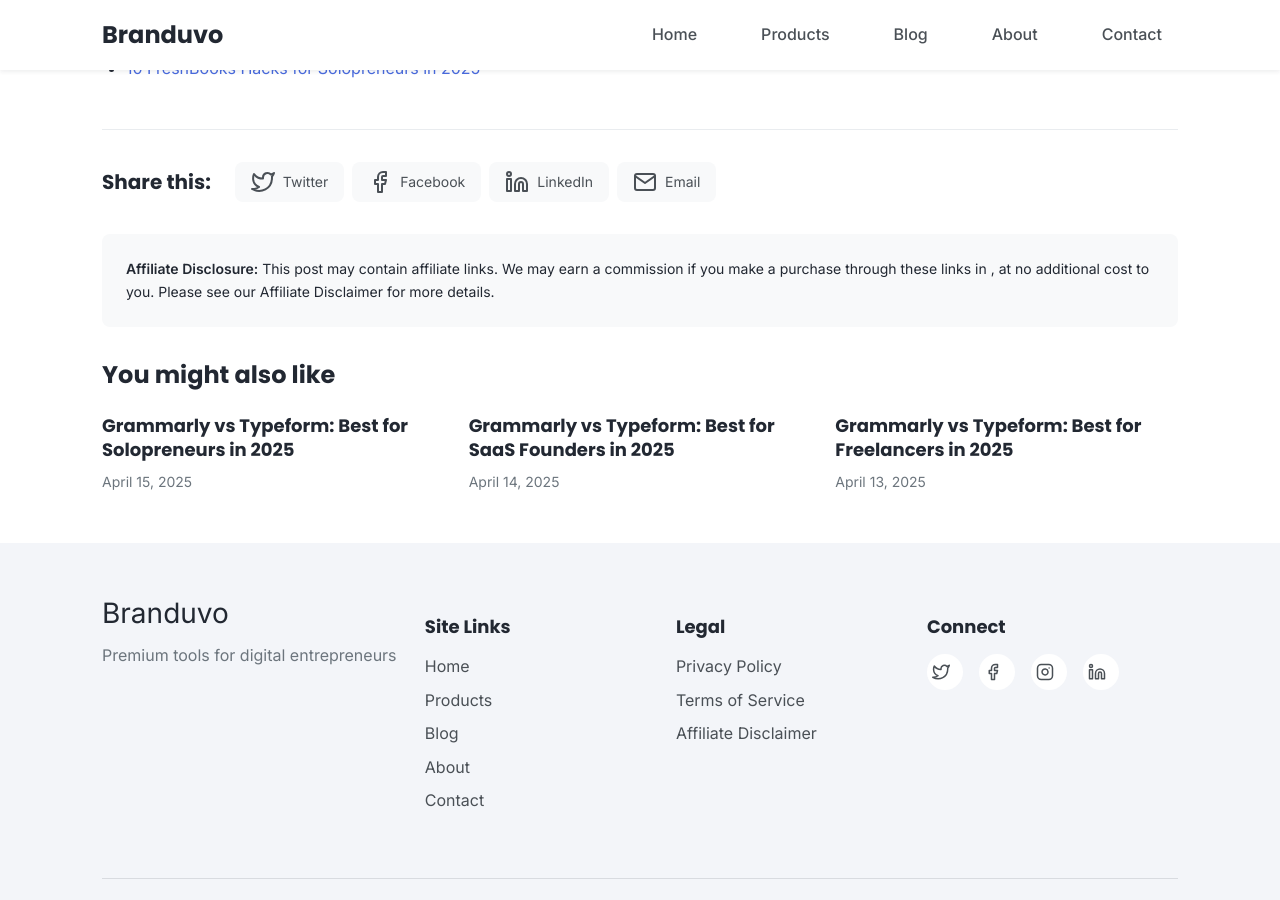
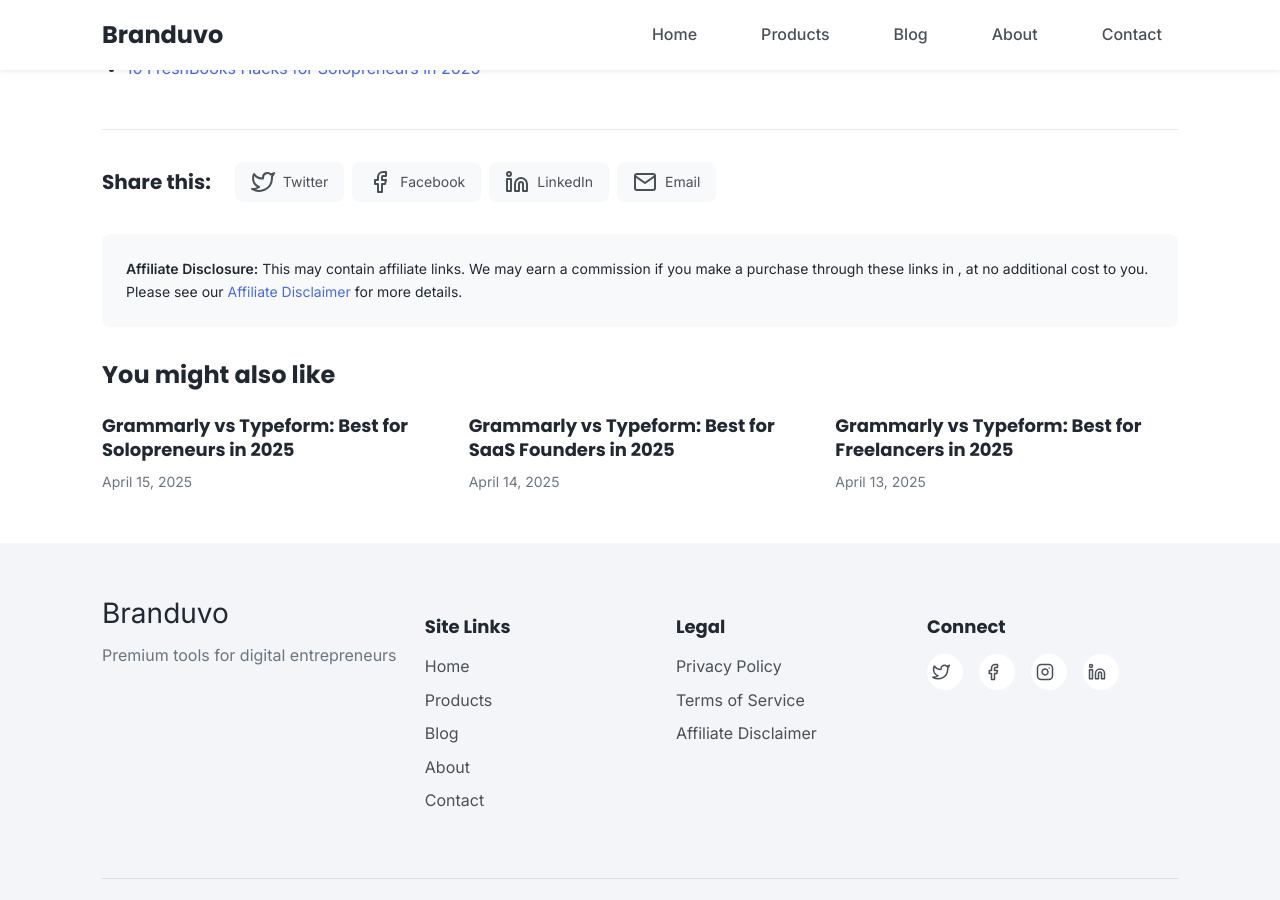
Before and after one commit to branduvo/branduvo.github.io, a Jekyll site: the page built from _posts/2025-01-28-10-freshbooks-hacks-for-saas-founders-in-2025.md, in a window 1280 px wide and 900 px high, scrolled down 1091 px. Built offline with Jekyll 4.4.1, drawn with Linux system fonts in a browser that asks for light colours.

Commit message:
Update post.html

```diff
--- a/_layouts/post.html
+++ b/_layouts/post.html
@@ -38,9 +38,9 @@
           <p><strong>Affiliate Disclosure:</strong> {{ page.affiliate_disclosure }}</p>
         </div>
       {% else %}
-        <div class="affiliate-notice">
-          <p><strong>Affiliate Disclosure:</strong> This post may contain affiliate links. We may earn a commission if you make a purchase through these links in <a href="{{ post.url | relative_url }}">{{ post.title }}</a> , at no additional cost to you. Please see our Affiliate Disclaimer for more details.</p>
-        </div>
+      <div class="affiliate-notice">
+        <p><strong>Affiliate Disclosure:</strong> This {{ post.title | downcase | replace: 'post', 'article' }} may contain affiliate links. We may earn a commission if you make a purchase through these links in {{ post.title }}, at no additional cost to you. Please see our <a href="/affiliate-disclaimer/">Affiliate Disclaimer</a> for more details.</p>
+      </div>
       {% endif %}
 
       {% if site.related_posts.size > 0 %}
```
